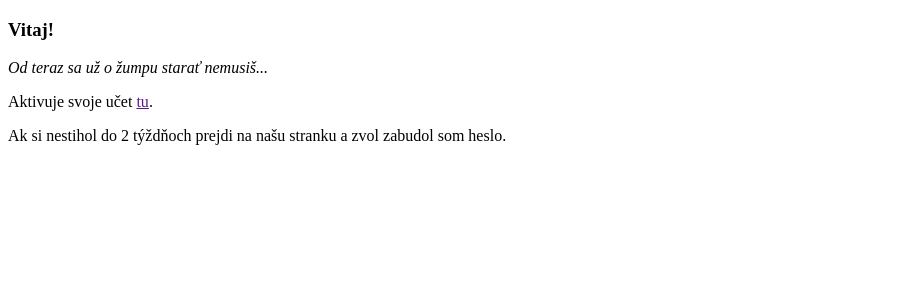
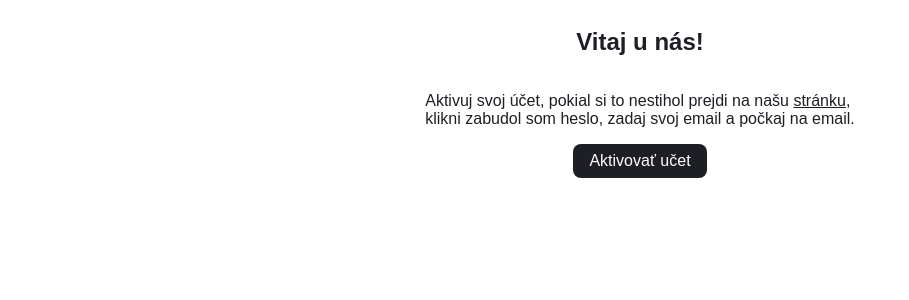
Before and after one commit to henrich-micko/cesspool, a Django app: template cesspool-backend/account/templates/account/welcome_email.html in a window 1280 px wide. Shown: the top 300 px of the page, without its empty margins (0-909 px from the left). Run offline with Django 4.2, Linux system fonts and the light colour scheme; the template is opened without the code that fills it, so the values that code supplies are empty; parts of the project's set-up code (start-up, migrations or seed data) failed here and were passed over.

Commit message:
improved email html templates

```diff
--- a/cesspool-backend/account/templates/account/welcome_email.html
+++ b/cesspool-backend/account/templates/account/welcome_email.html
@@ -1,10 +1,38 @@
 <!DOCTYPE html>
+<html lang="en">
+    <head>
+        <style>
+            content {
+                display: flex;
+                justify-content: center;
+                align-items: center;
+                flex-direction: column;
+            }
 
-<html lang="en">
+            body {
+                font-family: Arial, Helvetica, sans-serif;
+                color: #1e1f25;
+            }
+
+            .activate {
+                background-color: #1e1f25;
+                color: white;
+                padding: 0.5em 1em;
+                border-radius: 0.5em;
+                text-decoration: none;
+            }
+
+            .website {
+                color: #1e1f25;
+            }
+        </style>
+    </head>
     <body>
-        <h3>Vitaj!</h3>
-        <em>Od teraz sa už o žumpu starať nemusiš...</em>
-        <p>Aktivuje svoje učet <a href="{{ url }}">tu</a>.</p>
-        <p>Ak si nestihol do 2 týždňoch prejdi na našu stranku a zvol zabudol som heslo.</p>
+        <content>
+            <h2>Vitaj u nás!</h2>
+            <p>Aktivuj svoj účet, pokial si to nestihol prejdi na našu <a class="website" href="{{ website }}">stránku</a>,<br>
+               klikni zabudol som heslo, zadaj svoj email a počkaj na email.</a></p>
+            <a class="activate" href="{{ website_activate }}">Aktivovať učet</a>
+        </content>
     </body>
 </html>
--- a/cesspool-backend/machine/tasks.py
+++ b/cesspool-backend/machine/tasks.py
@@ -60,11 +60,11 @@ def scan_machine_problems_and_send_email():
             continue
 
         if settings.USE_EMAIL:
-            html_content = render_to_string("machine/problems.html", context = {"machines": problems, "url": settings.REACT_HOST})
+            html_content = render_to_string("machine/problems.html", context = {"machines": problems, "website": settings.REACT_HOST})
 
             send_to = user.email
 
-            msg = EmailMessage("Problemy so zariadeniami", html_content, settings.EMAIL_HOST_USER, [send_to])
+            msg = EmailMessage("Problémy s Vašími zariadeniami", html_content, settings.EMAIL_HOST_USER, [send_to])
             msg.content_subtype = "html"
 
             try:
```
Also changed, not shown: cesspool-backend/account/tasks.py (+4 -4 lines), cesspool-backend/account/templates/account/reset_password_email.html (+28 -3 lines), cesspool-backend/machine/templates/machine/problems.html (+50 -14 lines).
